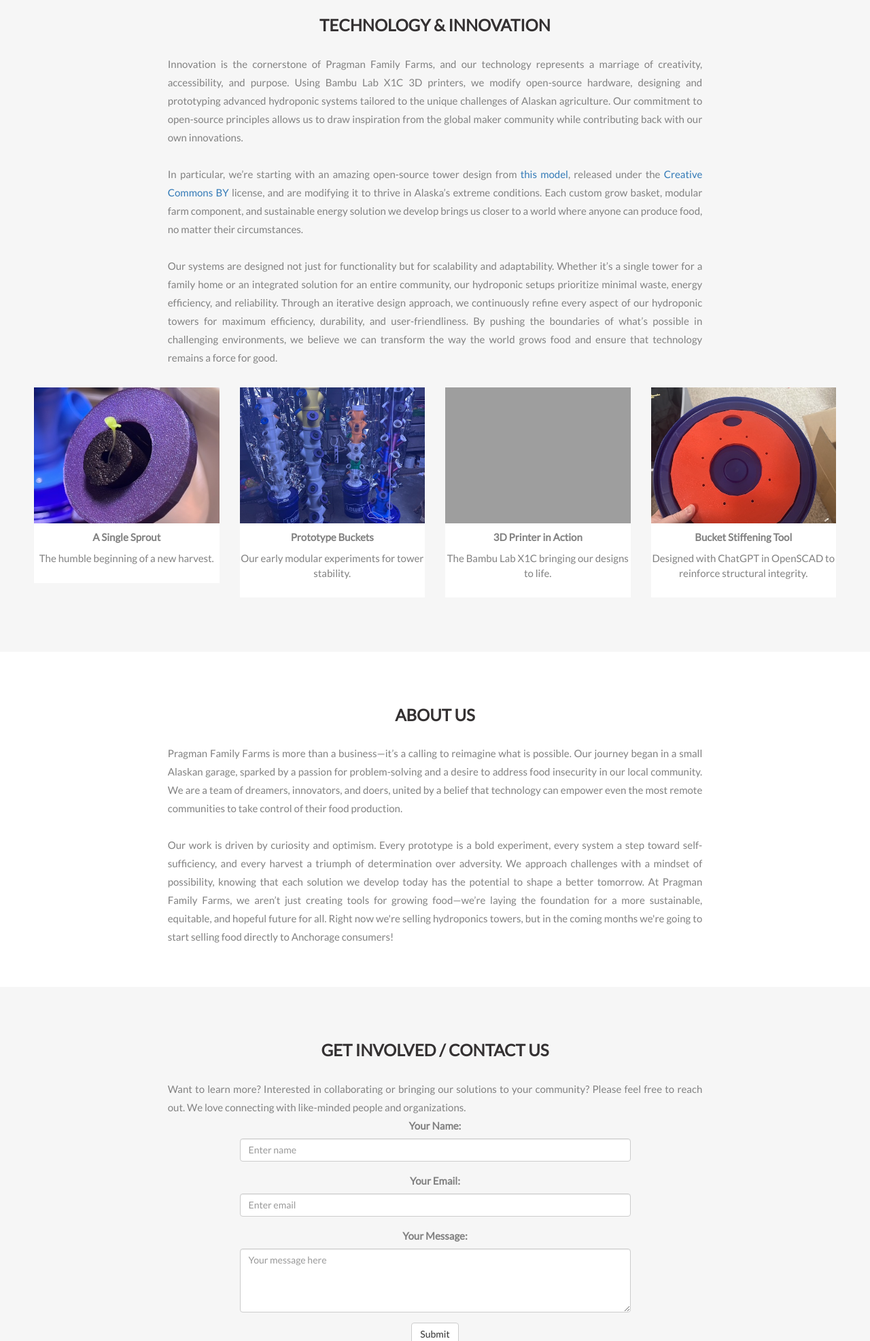
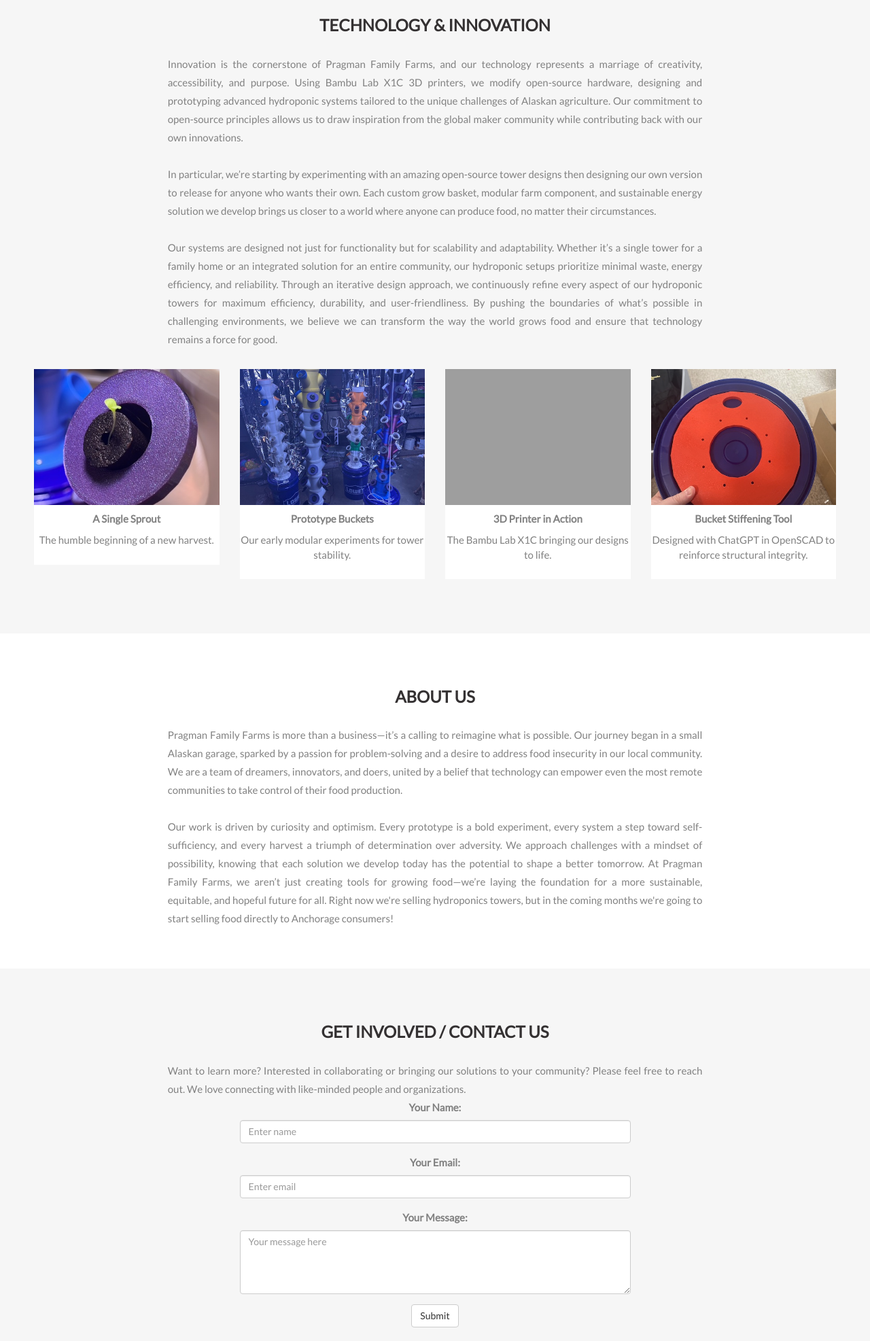
Before and after one commit to patpragman/pragman_dot_io, a Flask app: page / in a window 1280 px wide. Shown: the part 1017-2990 px from the top of the page at 68% size. Run offline with Flask 3, Linux system fonts and the light colour scheme; some libraries are stand-ins or nearby versions; grey boxes are pictures that could not be loaded.

Commit message:
the design license changed on the website, we're back to the drawing board.

```diff
--- a/templates/main.html
+++ b/templates/main.html
@@ -28,7 +28,7 @@
       <p class="body_text">
         Innovation is the cornerstone of Pragman Family Farms, and our technology represents a marriage of creativity, accessibility, and purpose. Using Bambu Lab X1C 3D printers, we modify open-source hardware, designing and prototyping advanced hydroponic systems tailored to the unique challenges of Alaskan agriculture. Our commitment to open-source principles allows us to draw inspiration from the global maker community while contributing back with our own innovations.
         <br><br>
-        In particular, we’re starting with an amazing open-source tower design from <a href="https://makerworld.com/en/models/214665#profileId-509086" target="_blank">this model</a>, released under the <a href="https://creativecommons.org/licenses/by/4.0/" target="_blank">Creative Commons BY</a> license, and are modifying it to thrive in Alaska’s extreme conditions. Each custom grow basket, modular farm component, and sustainable energy solution we develop brings us closer to a world where anyone can produce food, no matter their circumstances.
+        In particular, we’re starting by experimenting with an amazing open-source tower designs then designing our own version to release for anyone who wants their own. Each custom grow basket, modular farm component, and sustainable energy solution we develop brings us closer to a world where anyone can produce food, no matter their circumstances.
         <br><br>
         Our systems are designed not just for functionality but for scalability and adaptability. Whether it’s a single tower for a family home or an integrated solution for an entire community, our hydroponic setups prioritize minimal waste, energy efficiency, and reliability. Through an iterative design approach, we continuously refine every aspect of our hydroponic towers for maximum efficiency, durability, and user-friendliness. By pushing the boundaries of what’s possible in challenging environments, we believe we can transform the way the world grows food and ensure that technology remains a force for good.
       </p>
```
